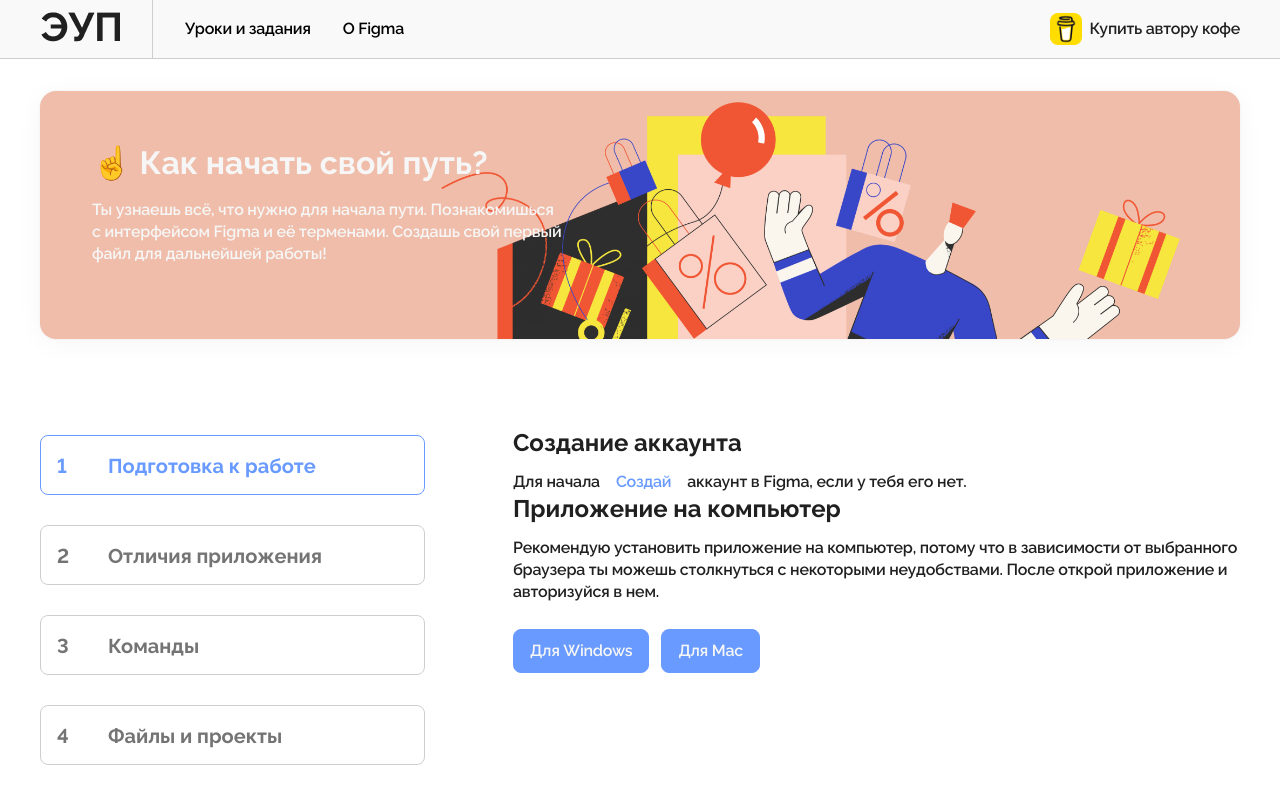
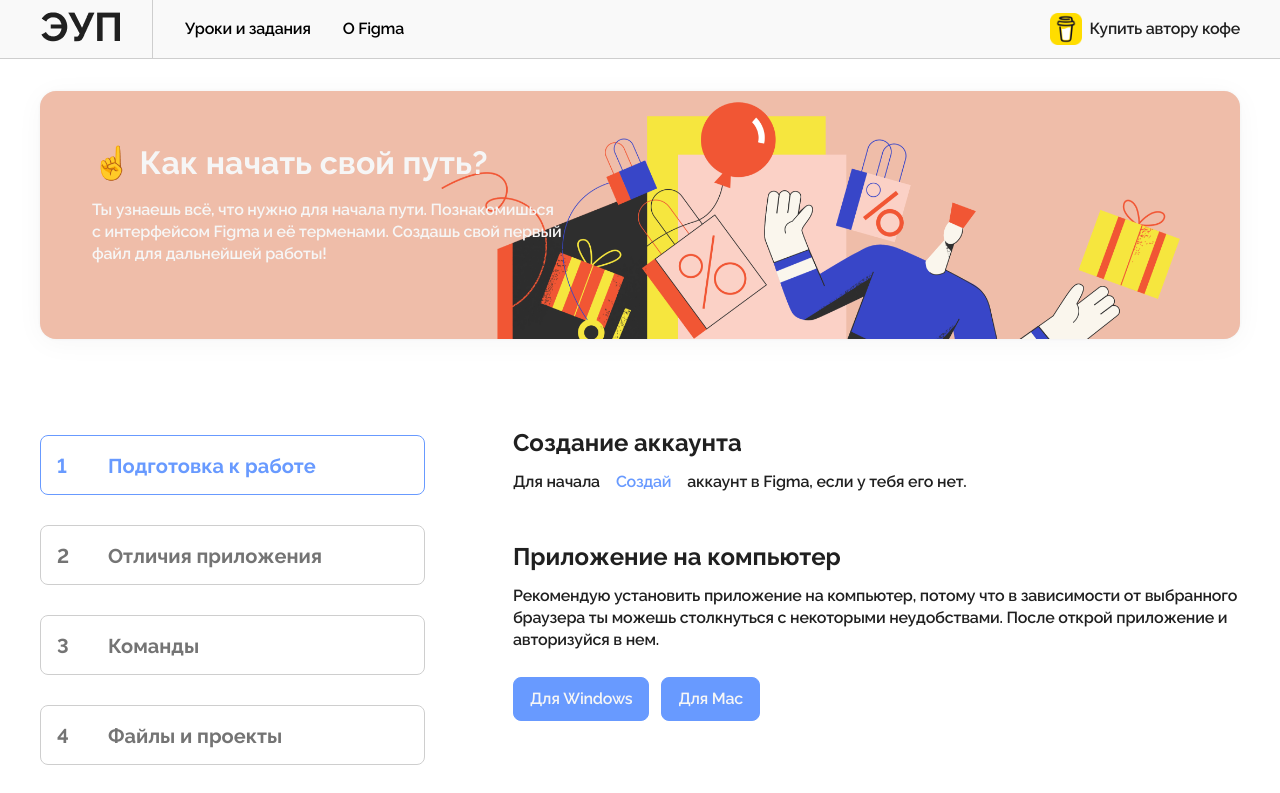
Before and after one commit to fEkcL/free-figma-lessons, a React app: page /lessons/lesson1 in a window 1280 px wide. Shown: the top 793 px of the page. Built offline with nearby package versions, Linux system fonts and the light colour scheme.

Commit message:
Refactoring

```diff
--- a/src/pages/LessonsData/LessonsData.tsx
+++ b/src/pages/LessonsData/LessonsData.tsx
@@ -7,7 +7,6 @@ import * as S from './Styled'
 export const Lesson1Data1: FC = () => {
     return (
         <>
-            <Element name="first">
             <S.Block id={'block'}>
                 <S.BlockText>
                     <S.BlockTextTitle>Создание аккаунта</S.BlockTextTitle>
@@ -25,15 +24,14 @@ export const Lesson1Data1: FC = () => {
                     </S.BlockTextText>
                 </S.BlockText>
             </S.Block>
-            </Element>
-            <Element name="second">
+
             <S.Block>
                 <S.BlockText>
                     <S.BlockTextTitle>Приложение на компьютер</S.BlockTextTitle>
                     <S.BlockTextText>
-                            Рекомендую установить приложение на компьютер, потому что в зависимости
-                            от выбранного браузера ты можешь столкнуться с некоторыми неудобствами.
-                            После открой приложение и авторизуйся в нем.
+                        Рекомендую установить приложение на компьютер, потому что в зависимости от
+                        выбранного браузера ты можешь столкнуться с некоторыми неудобствами. После
+                        открой приложение и авторизуйся в нем.
                     </S.BlockTextText>
                 </S.BlockText>
                 <S.Buttons>
@@ -55,7 +53,6 @@ export const Lesson1Data1: FC = () => {
                     </S.ButtonSpan>
                 </S.Buttons>
             </S.Block>
-            </Element>
         </>
     )
 }
```
Lines whose indentation alone changed are shown as unchanged.
